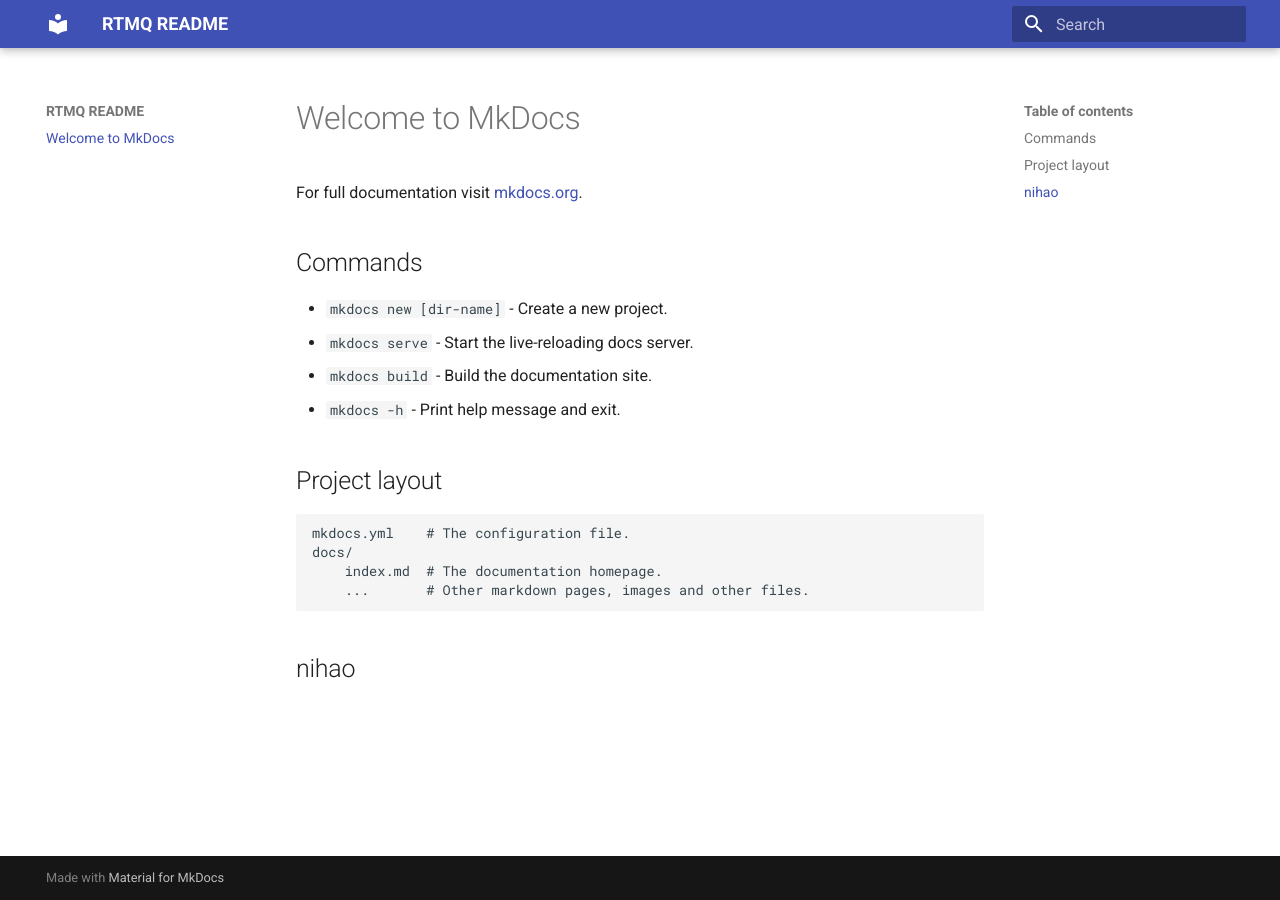
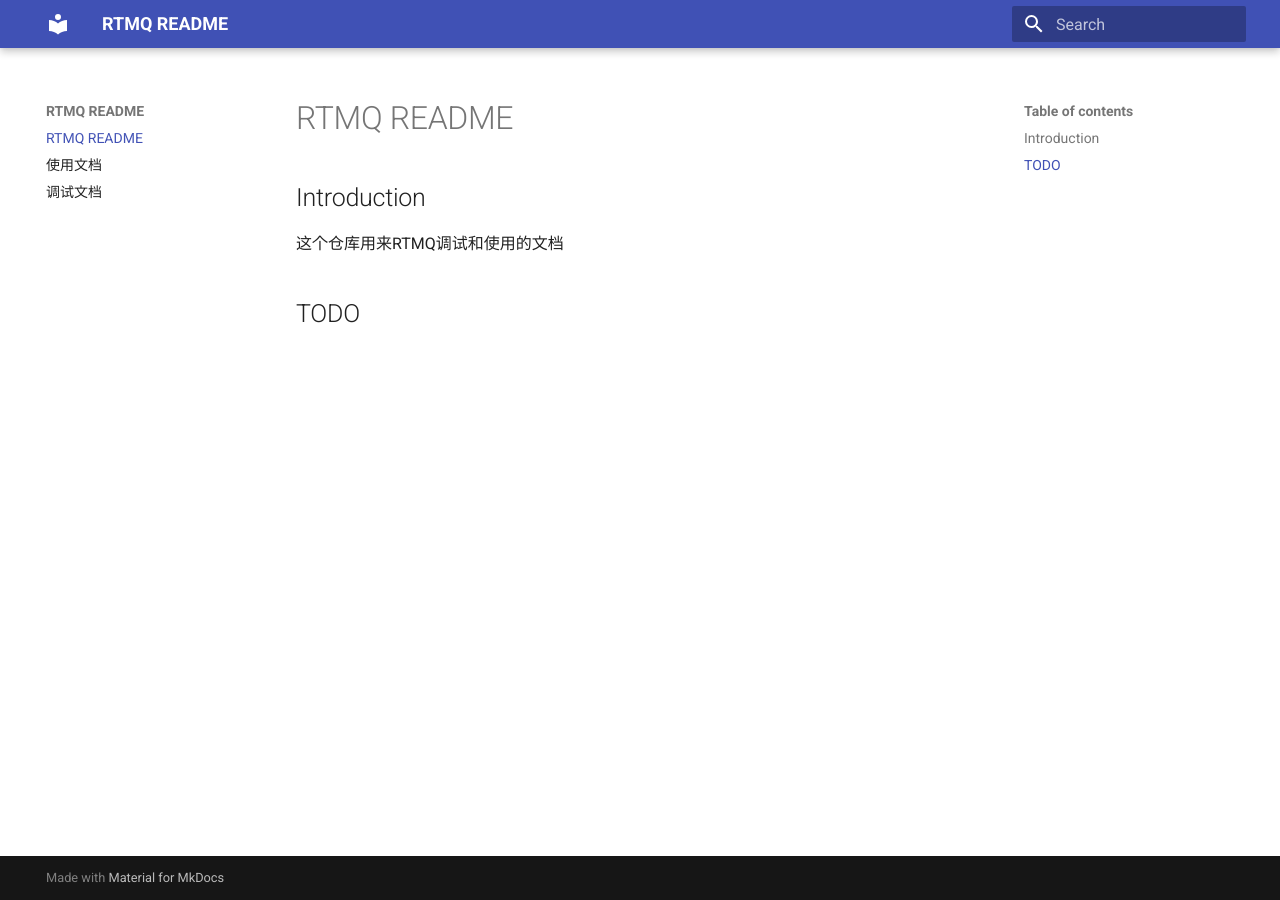
Before and after one commit to xiaoshecode/rtmq, an MkDocs documentation site: the page built from docs/index.md, in a window 1280 px wide. Built offline with MkDocs 1.6.1 and Material for MkDocs 9.7.7, drawn with Linux system fonts in a browser that asks for light colours.

Commit message:
index update

```diff
--- a/docs/index.md
+++ b/docs/index.md
@@ -1,19 +1,7 @@
-# Welcome to MkDocs
+# RTMQ README
 
-For full documentation visit [mkdocs.org](https://www.mkdocs.org).
+## Introduction
 
-## Commands
+这个仓库用来RTMQ调试和使用的文档
 
-* `mkdocs new [dir-name]` - Create a new project.
-* `mkdocs serve` - Start the live-reloading docs server.
-* `mkdocs build` - Build the documentation site.
-* `mkdocs -h` - Print help message and exit.
-
-## Project layout
-
-    mkdocs.yml    # The configuration file.
-    docs/
-        index.md  # The documentation homepage.
-        ...       # Other markdown pages, images and other files.
-
-## nihao
+## TODO
--- a/mkdocs.yml
+++ b/mkdocs.yml
@@ -1,4 +1,4 @@
 site_name: RTMQ README
-site_url: http://tiqc.asuscomm.com:8000
+site_url: https://xiaoshecode.github.io/rtmq/
 theme:
   name: material
```
Also changed, not shown: docs/使用文档.md (added), docs/调试文档.md (added).
